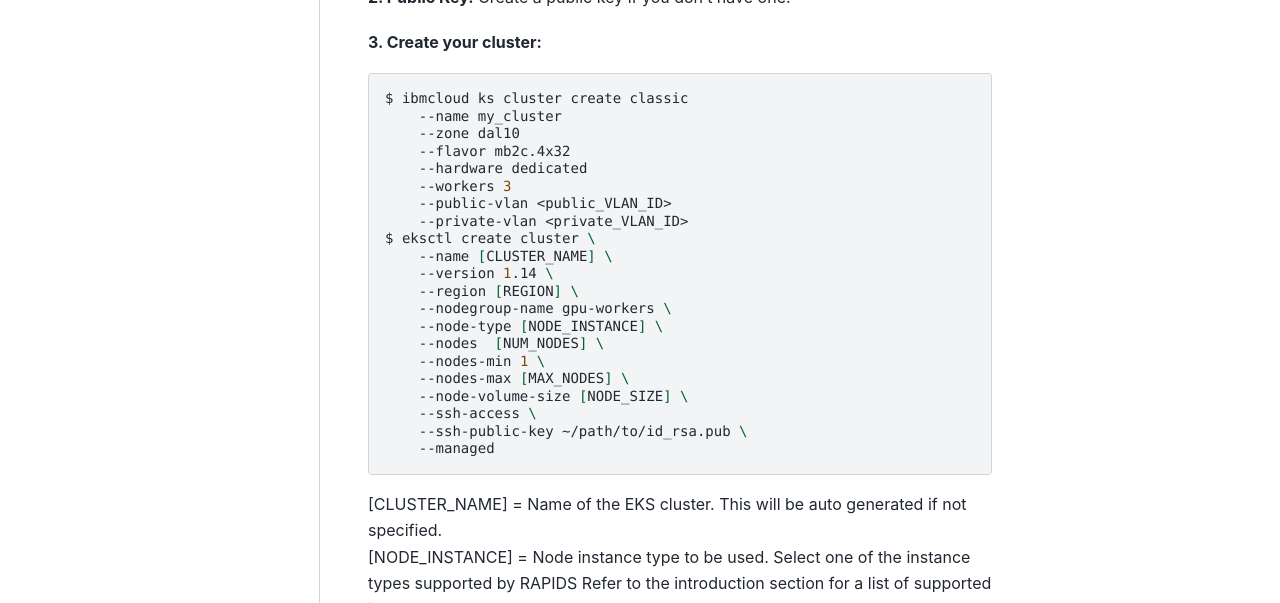
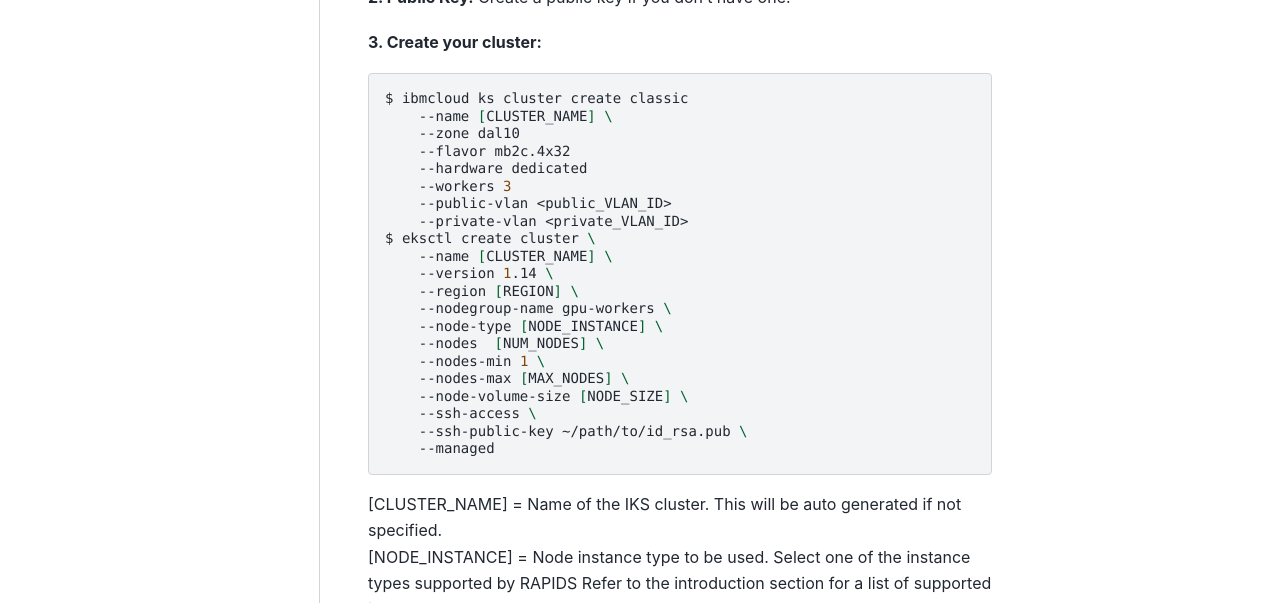
Before and after one commit to rapidsai/deployment, a Sphinx documentation site: the page built from source/cloud/IBM/iks.md, in a window 1280 px wide and 900 px high, scrolled down 216 px. Shown: the part 152-755 px from the top of the window. Built offline with Sphinx 7.4.7 and the PyData theme 0.15.4, drawn with Linux system fonts in a browser that asks for light colours; pages that are not in the unit, such as notebooks, are missing from menus.

Commit message:
Update iks.md

````diff
--- a/source/cloud/IBM/iks.md
+++ b/source/cloud/IBM/iks.md
@@ -10,7 +10,7 @@ RAPIDS can be deployed on IBM Cloud via IBM Cloud managed Kubernetes service (IK
 
 ```shell
 $ ibmcloud ks cluster create classic
-    --name my_cluster
+    --name [CLUSTER_NAME] \
     --zone dal10
     --flavor mb2c.4x32
     --hardware dedicated
@@ -32,7 +32,7 @@ $ eksctl create cluster \
     --managed
 ```
 
-[CLUSTER_NAME] = Name of the EKS cluster. This will be auto generated if not specified. <br>
+[CLUSTER_NAME] = Name of the IKS cluster. This will be auto generated if not specified. <br>
 [NODE_INSTANCE] = Node instance type to be used. Select one of the instance types supported by RAPIDS Refer to the introduction section for a list of supported instance types. <br>
 [NUM_NODES] = Number of nodes to be used. <br>
 [MAX_NODES] = Maximum size of the nodes. <br>
````
